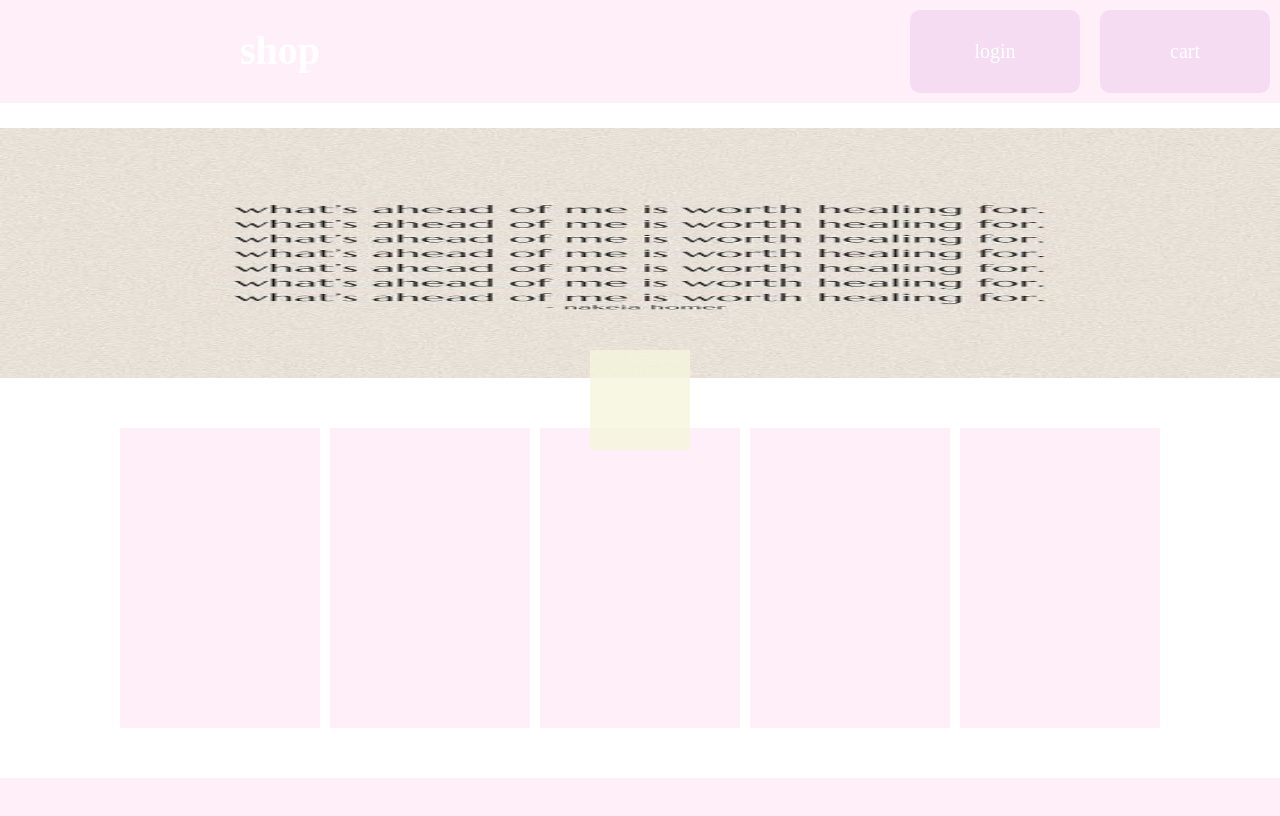
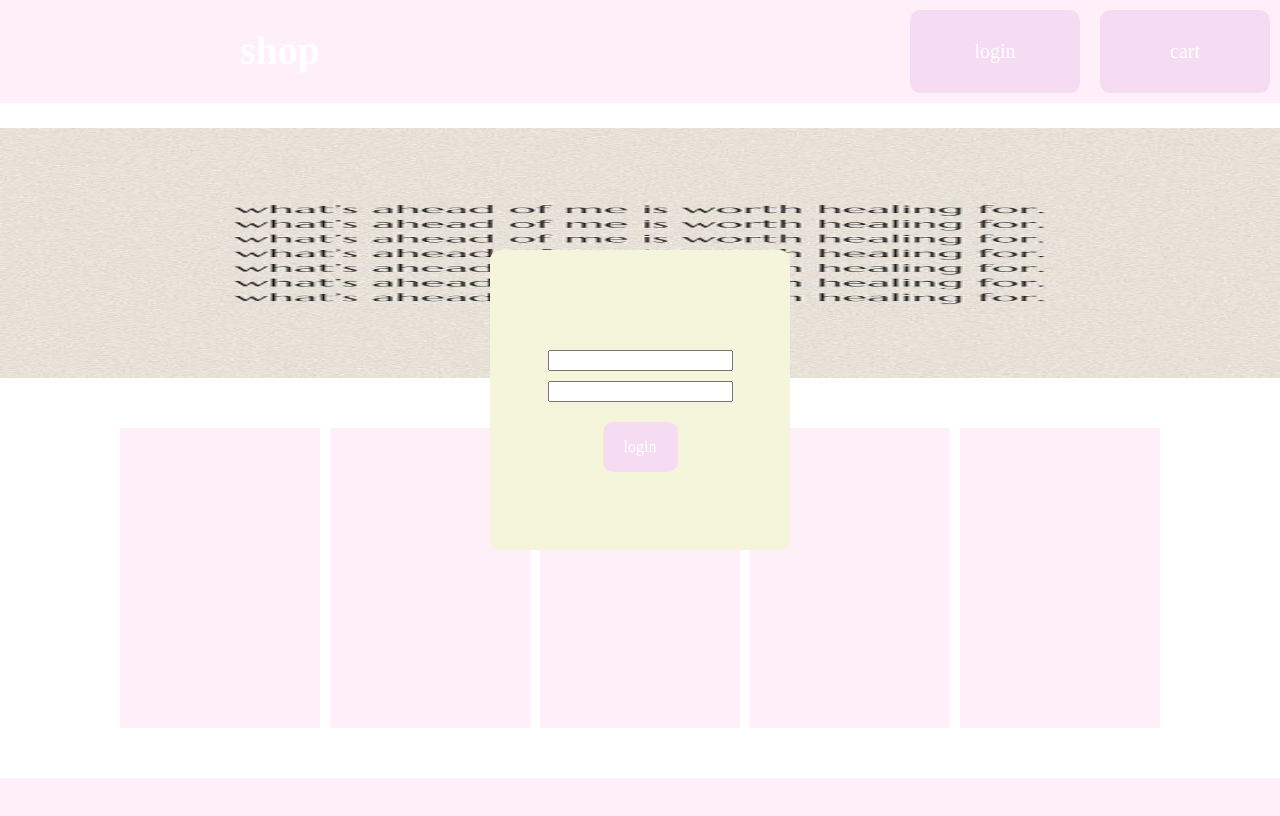
Before and after one commit to mark-icy/shop-frontend, a React (Create React App) app: page / in a window 1280 px wide. Shown: the top 816 px of the page. Built offline with nearby package versions, Linux system fonts and the light colour scheme.

Commit message:
changes to login component

```diff
--- a/src/App.js
+++ b/src/App.js
@@ -4,6 +4,7 @@ import Items from "./components/Items.js";
 import Footer from "./components/Footer.js";
 import Banner from "./components/Banner.js";
 import Login from "./components/Login.js";
+
 
 function App(){
   return (
@@ -12,6 +13,7 @@ function App(){
 	  	<Banner/>
 		<Login/>
 	  	<Items/>
+
             	<Footer/>
 	</div>
   );
--- a/src/components/Button.css
+++ b/src/components/Button.css
@@ -16,3 +16,7 @@
 
 .text{
 }
+
+.login{
+    opacity: .5;
+}
--- a/src/components/Header.css
+++ b/src/components/Header.css
@@ -1,6 +1,5 @@
 .header {
 	background-color: rgb(255, 239, 248);
-	text-align: center;
 	font-size: 20px;
 	text-align: center;
 	color: white;
--- a/src/components/Login.css
+++ b/src/components/Login.css
@@ -4,8 +4,56 @@
     left: 50%;
     transform: translate(-50%, -50%);
     z-index: 1000;
-    width: 100px;
-    height: 100px;
+    width: 300px;
+    height: 300px;
     background-color: beige;
-    opacity: .8;
+    opacity: 1;
+    border-radius: 10px;
 }
+.login-form{
+}
+
+.password-form{
+
+}
+
+.form{
+    position: absolute;
+}
+
+.login-forms{
+    margin-top: 100px;
+    display: flex;
+    flex-flow: column;
+    align-items: center;
+
+}
+
+.login-form{
+    margin-bottom: 10px;
+
+}
+.password-form{
+    margin-bottom: 10px;
+}
+
+.button{
+    background-color: rgb(245, 220, 243);
+    border-radius: 10px;
+    border-color: rgb(245, 220, 243);
+    font-family: 'Josefin Sans' 400;
+    cursor: pointer;
+    vertical-align: middle;
+    margin: 10px;
+    max-width: 150px;
+    width: 25%;
+}
+.text{
+    font-family: Josefin Sans;
+    color:white;
+    text-align: center;
+}
+
+.button:hover{
+    transform: scale(0.98);
+}
--- a/src/components/Login.js
+++ b/src/components/Login.js
@@ -1,8 +1,29 @@
 import './Login.css';
+import Button from './Button';
 
 const Login = () => {
 	return (
-        <div className='login'></div>
+        <div className='login'>
+			<div className='login-forms'>
+            <div className= "login-form">
+				<form>
+					<label>
+						<input type="e-mail" name="name"/>
+					</label>
+				</form>
+			</div>
+			<div className='password-form'>
+				<form>
+					<label>
+						<input type="password" name="password"/>
+					</label>
+				</form>
+			</div>
+			<Button className="login-button" name="login"/>
+			</div>
+		</div>
+
+
 	)
 }
 
```
